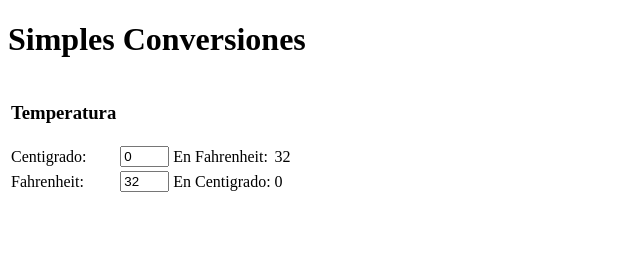
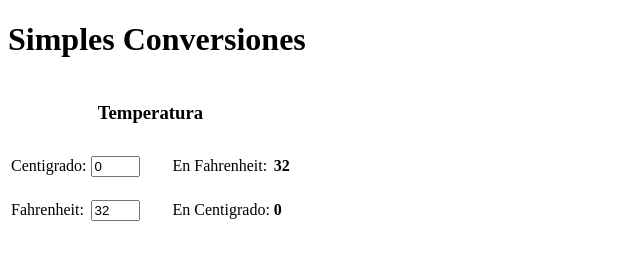
Before and after one commit to polliito03/Angular, a plain HTML site: page index.html in a window 1280 px wide. Shown: the whole page, without its empty margins (0-640 px from the left). Drawn offline with Linux system fonts and the light colour scheme.

Commit message:
Fixed alignment

```diff
--- a/app.js
+++ b/app.js
@@ -14,7 +14,7 @@ angular.module('MyFirstApp', [])
         if ( ! $scope.cent )
             $scope.centOut = "";
         else
-            $scope.centOut = getFahrenheit($scope.cent);
+            $scope.centOut = Math.round(getFahrenheit($scope.cent));
     };
 
     $scope.calculateFare = function() {
--- a/index.html
+++ b/index.html
@@ -11,24 +11,25 @@
 <h1>Simples Conversiones</h1>
 
 <div ng-controller="MyFirstController">
-    <table><tr><td>
-    <h3>Temperatura</h3>
-    </td></tr>
+    <table>
+    <tr>
+        <th colspan="4"><h3>Temperatura</h3></th>
+    </tr>
     <tr>
         <td><label for="cent">Centigrado:</label></td>
-        <td><input type="text" id="cent" size="3"
+        <td style="height:40px;padding-right:30px"><input type="text" id="cent" size="3"
                ng-model="cent"
                ng-keyup="calculateCent();">
         </td>
-        <td>En Fahrenheit:</td><td>{{centOut}}</td>
+        <td>En Fahrenheit:</td><td><b>{{centOut}}</b></td>
     </tr>
     <tr>
-        <td><label for="fare">Fahrenheit:</label></td>
+        <td style="height:40px"><label for="fare">Fahrenheit:</label></td>
         <td><input type="text" id="fare" size="3"
                ng-model="fare"
                ng-keyup="calculateFare();">
         </td>
-        <td>En Centigrado:</td><td>{{fareOut}}</td>
+        <td>En Centigrado:</td><td><b>{{fareOut}}</b></td>
     </tr>
     </table>
 </div>
```
